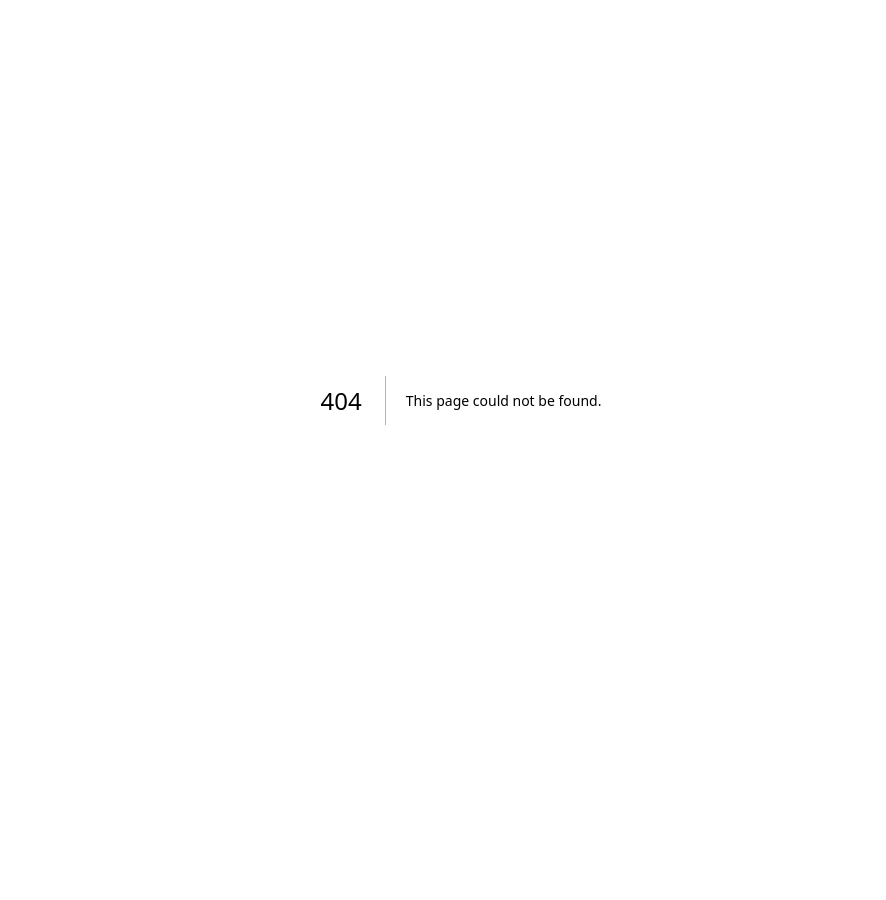
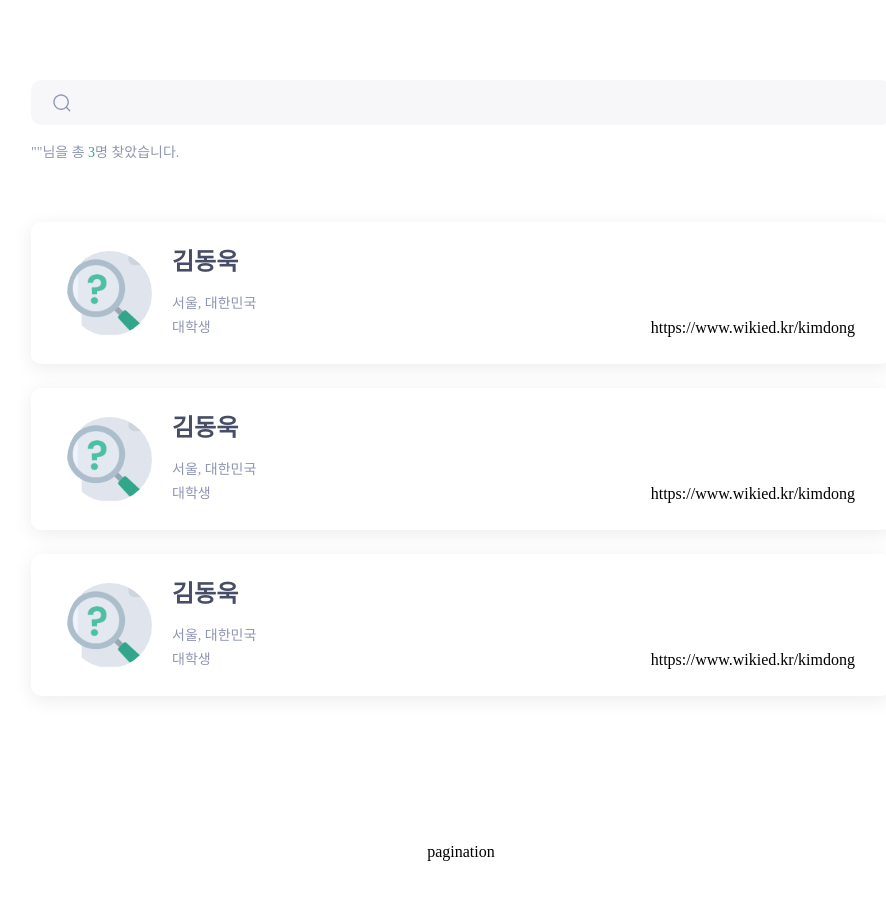
Before and after one commit to i-trust-you/wikid, a Next.js app: page /wikilist in a window 1280 px wide. Before the commit this address had no page. Shown: the top 900 px of the page, without its empty margins (179-1065 px from the left). Before the commit the page ends 800 px from the top, so only its background shows below. Built offline with nearby package versions, Linux system fonts and the light colour scheme; a web font is replaced by a local one.

Commit message:
feat: 위키리스트 페이지 UI 구현

```diff
--- /dev/null
+++ b/app/wikilist/_components/ProfileCard.tsx
@@ -0,0 +1,30 @@
+import Image from "next/image";
+
+type ProfileCardProps = {
+	profile: {
+		image: string;
+		name: string;
+		area: string;
+		job: string;
+		url: string;
+	};
+};
+
+export default function ProfileCard({ profile }: ProfileCardProps) {
+	const { image, name, area, job, url } = profile;
+
+	return (
+		<div className="flex items-start rounded-[10px] px-[25px] py-[21px] shadow-[0_4px_20px_0_rgba(0,0,0,0.08)] tablet:items-center tablet:px-9 tablet:py-6">
+			<Image src={image} width={60} height={60} alt="프로필 사진" className="h-[60px] rounded-full object-cover tablet:h-[85px] tablet:w-[85px]" />
+			<div className="ml-5 flex grow flex-col gap-[14px] tablet:flex-row tablet:items-end">
+				<div className="">
+					<h3 className="mb-[10px] text-2xl font-semibold text-gray-500 tablet:mb-[14px]">{name}</h3>
+					<p className="text-md font-normal text-gray-400">{area}</p>
+					<p className="text-md font-normal text-gray-400">{job}</p>
+				</div>
+				{/* TODO: url을 Backlink 컴포넌트로 변경 */}
+				<div className="grow text-right">{url}</div>
+			</div>
+		</div>
+	);
+}
--- /dev/null
+++ b/app/wikilist/_components/SearchBar.tsx
@@ -0,0 +1,28 @@
+import Image from "next/image";
+import { useEffect, useState } from "react";
+
+import useDebounce from "@/_hooks/useDebounce";
+
+type SearchBarProps = {
+	onChange: (value: string) => void;
+};
+
+export default function SearchBar({ onChange }: SearchBarProps) {
+	const [value, setValue] = useState<string>("");
+	const debouncedValue = useDebounce<string>(value);
+
+	useEffect(() => {
+		onChange(debouncedValue);
+	}, [debouncedValue]);
+
+	return (
+		<div className="relative flex items-center">
+			<Image className="absolute left-[20px]" src="/icons/search.svg" alt="검색 아이콘" width={22} height={22} />
+			<input
+				className="h-[45px] w-full rounded-[10px] bg-gray-100 py-[10px] pl-[57px] pr-[20px] text-xl font-medium text-gray-500"
+				value={value}
+				onChange={(e) => setValue(e.target.value)}
+			/>
+		</div>
+	);
+}
--- /dev/null
+++ b/app/wikilist/page.tsx
@@ -0,0 +1,66 @@
+"use client";
+
+import ProfileCard from "@/wikilist/_components/ProfileCard";
+import SearchBar from "@/wikilist/_components/SearchBar";
+import Image from "next/image";
+import { useState } from "react";
+
+export default function Page() {
+	const [name, setName] = useState<string>("");
+
+	const handleSearchBar = (value: string) => {
+		console.log(value);
+		setName(value);
+	};
+
+	const profiles = [
+		{
+			image: "/images/not_found.png",
+			name: "김동욱",
+			area: "서울, 대한민국",
+			job: "대학생",
+			url: "https://www.wikied.kr/kimdong",
+		},
+		{
+			image: "/images/not_found.png",
+			name: "김동욱",
+			area: "서울, 대한민국",
+			job: "대학생",
+			url: "https://www.wikied.kr/kimdong",
+		},
+		{
+			image: "/images/not_found.png",
+			name: "김동욱",
+			area: "서울, 대한민국",
+			job: "대학생",
+			url: "https://www.wikied.kr/kimdong",
+		},
+	];
+
+	return (
+		<main className="flex h-full min-h-screen justify-center px-[21px] py-[80px] tablet:px-6">
+			<div className="flex w-full max-w-[860px] flex-col">
+				<SearchBar onChange={handleSearchBar} />
+				{profiles.length < 1 ? (
+					<div className="flex grow flex-col items-center justify-center">
+						<p className="text-2lg font-medium text-gray-400">"{name}"과 일치하는 검색 결과가 없어요.</p>
+						<Image src="/images/search.png" width={108} height={108} alt="검색 사진" className="mt-[35px] tablet:h-[144px] tablet:w-[144px]" />
+					</div>
+				) : (
+					<>
+						<p className="mt-4 text-md font-normal text-gray-400">
+							"{name}"님을 총 <span className="text-primary-300">{profiles.length}</span>명 찾았습니다.
+						</p>
+						<div className="mt-10 flex flex-col gap-6 tablet:mt-[57px]">
+							{profiles.map((profile) => (
+								<ProfileCard profile={profile} />
+							))}
+							{/* TODO: pagination 컴포넌트로 변경 */}
+							<div className="mt-[54px] flex justify-center tablet:mt-20 desktop:mt-[120px]">pagination</div>
+						</div>
+					</>
+				)}
+			</div>
+		</main>
+	);
+}
```
